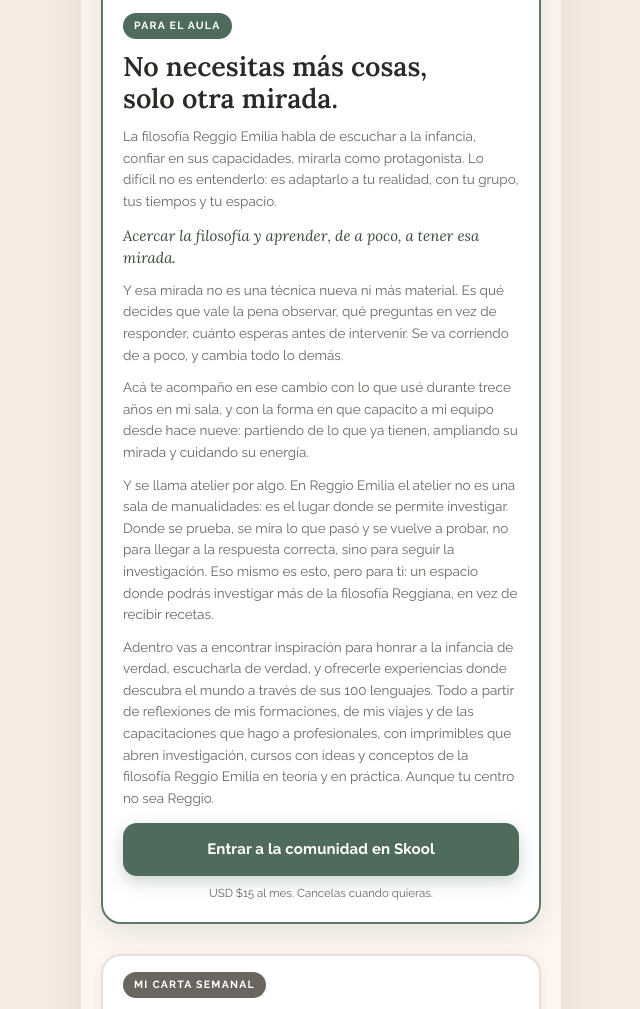
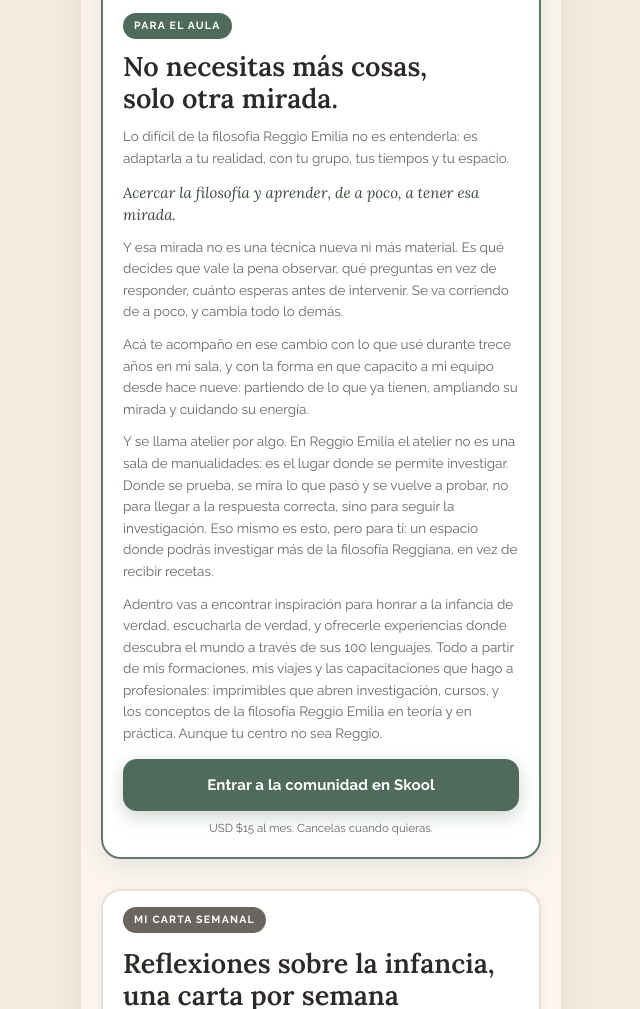
Before and after one commit to arthurchasta/tueducadoraamiga, a plain HTML site: page index.html in a window 1280 px wide. Shown: the part 1031-2040 px from the top of the page, without its empty margins (319-959 px from the left). Drawn offline with Linux system fonts and the light colour scheme.

Commit message:
Atelier: recortar la entrada y la lista de lo que hay adentro
Co-Authored-By: Claude Opus 5 <noreply@anthropic.com>

```diff
--- a/index.html
+++ b/index.html
@@ -111,9 +111,8 @@
       <h2 class="hero-titulo">No necesitas más cosas,<br>solo otra mirada.</h2>
 
       <p class="hero-bajada">
-        La filosofía Reggio Emilia habla de escuchar a la infancia, confiar en sus
-        capacidades, mirarla como protagonista. Lo difícil no es entenderlo: es
-        adaptarlo a tu realidad, con tu grupo, tus tiempos y tu espacio.
+        Lo difícil de la filosofía Reggio Emilia no es entenderla: es adaptarla a tu
+        realidad, con tu grupo, tus tiempos y tu espacio.
       </p>
 
       <p class="hero-promesa">Acercar la filosofía y aprender, de a poco, a tener esa mirada.</p>
@@ -141,10 +140,10 @@
       <p class="hero-bajada">
         Adentro vas a encontrar inspiración para honrar a la infancia de verdad,
         escucharla de verdad, y ofrecerle experiencias donde descubra el mundo a través
-        de sus 100 lenguajes. Todo a partir de reflexiones de mis formaciones, de mis
-        viajes y de las capacitaciones que hago a profesionales, con imprimibles que
-        abren investigación, cursos con ideas y conceptos de la filosofía Reggio Emilia
-        en teoría y en práctica. Aunque tu centro no sea Reggio.
+        de sus 100 lenguajes. Todo a partir de mis formaciones, mis viajes y las
+        capacitaciones que hago a profesionales: imprimibles que abren investigación,
+        cursos, y los conceptos de la filosofía Reggio Emilia en teoría y en práctica.
+        Aunque tu centro no sea Reggio.
       </p>
 
       <a class="btn-cta btn-cta--atelier" href="https://www.skool.com/tu-educadora-amiga-9257/about?utm_source=web&amp;utm_medium=home&amp;utm_campaign=apertura" target="_blank" rel="noopener">
```
